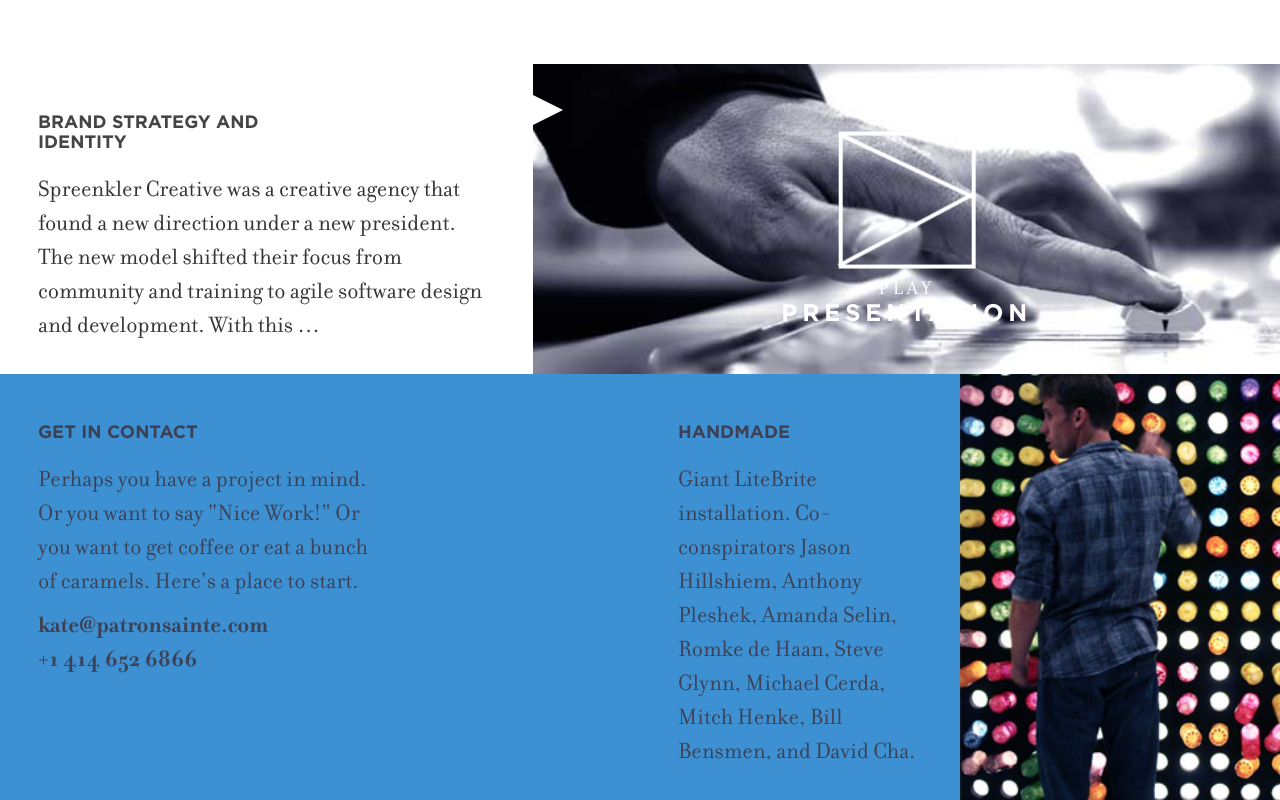
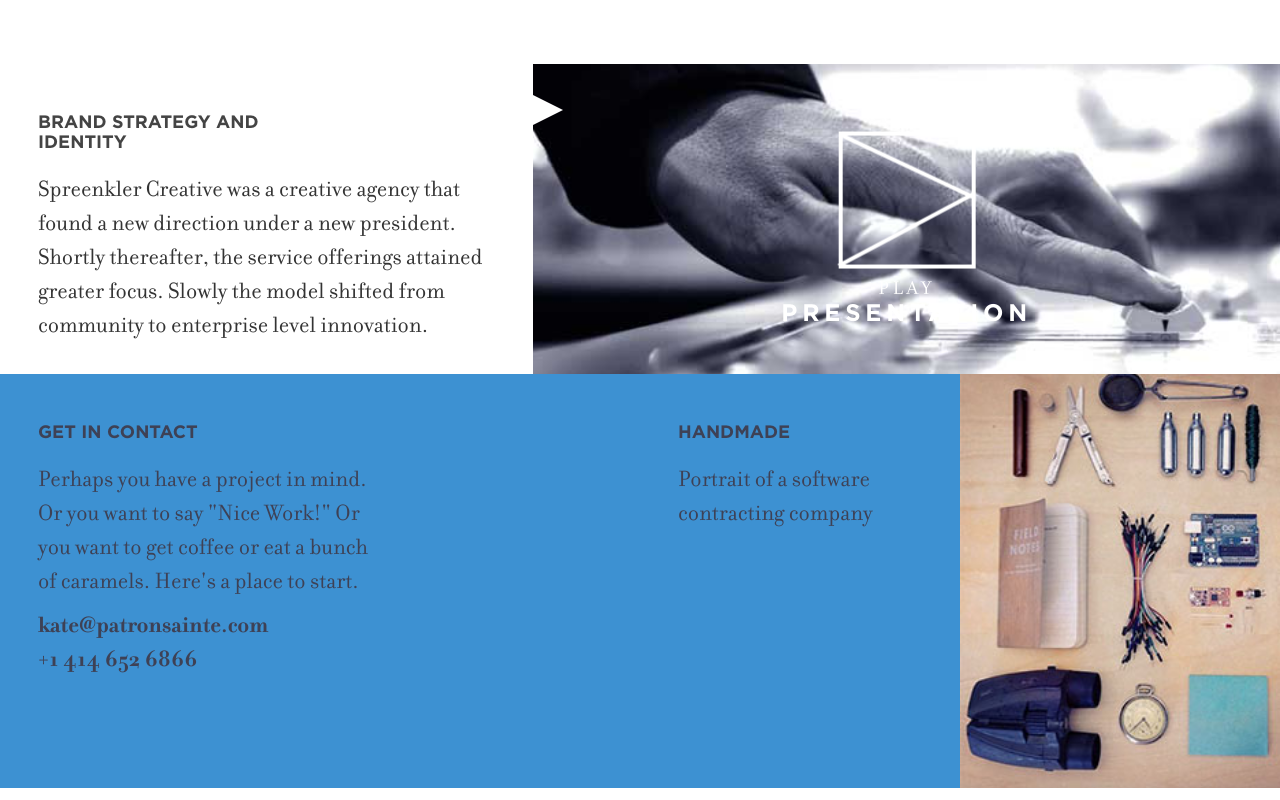
Before and after one commit to kjpociask/patronsainte, a website: page work/rokkincat.html in a window 1280 px wide. Shown: the part 1770-2570 px from the top of the page. Drawn offline with Linux system fonts and the light colour scheme; a script that the page names is missing.

Commit message:
link up rkkn page

```diff
--- a/work/rokkincat.html
+++ b/work/rokkincat.html
@@ -76,9 +76,9 @@
         <h4 class="gotham upcase">Brand Strategy and<br>Identity</h4>
         <p>
           Spreenkler Creative was a creative agency that found a new
-          direction under a new president. The new model shifted
-          their focus from community and training to agile software
-          design and development. With this &#8230;
+          direction under a new president. Shortly thereafter, the
+          service offerings attained greater focus. Slowly the model
+          shifted from community to enterprise level innovation.
         </p>
         <p>
           <!-- <a class="subtle" href="/case-studies.html">Read more</a> -->
@@ -115,13 +115,10 @@
       <div class="col-md-3 card col-md-offset-2 col-md-height col-sm-height col-sm-3">
         <h4 class="gotham upcase">Handmade</h4>
         <p>
-          Giant LiteBrite installation. Co-conspirators
-          Jason Hillshiem, Anthony Pleshek, Amanda Selin,
-          Romke de Haan, Steve Glynn, Michael Cerda, Mitch
-          Henke, Bill Bensmen, and David Cha.
+          Portrait of a software contracting company
         </p>
       </div>
-      <div class="col-md-3 litebrite bigbg col-md-height col-sm-height">
+      <div class="col-md-3 bigbg col-md-height col-sm-height" style="background-image: url(../../img/footer_rokkincat_stuff.jpg); background-position: left center;">
       </div>
     </div>
 
```
Also changed, not shown: work.html (+1 -1 lines), img/footer_rokkincat_stuff.jpg (added).
